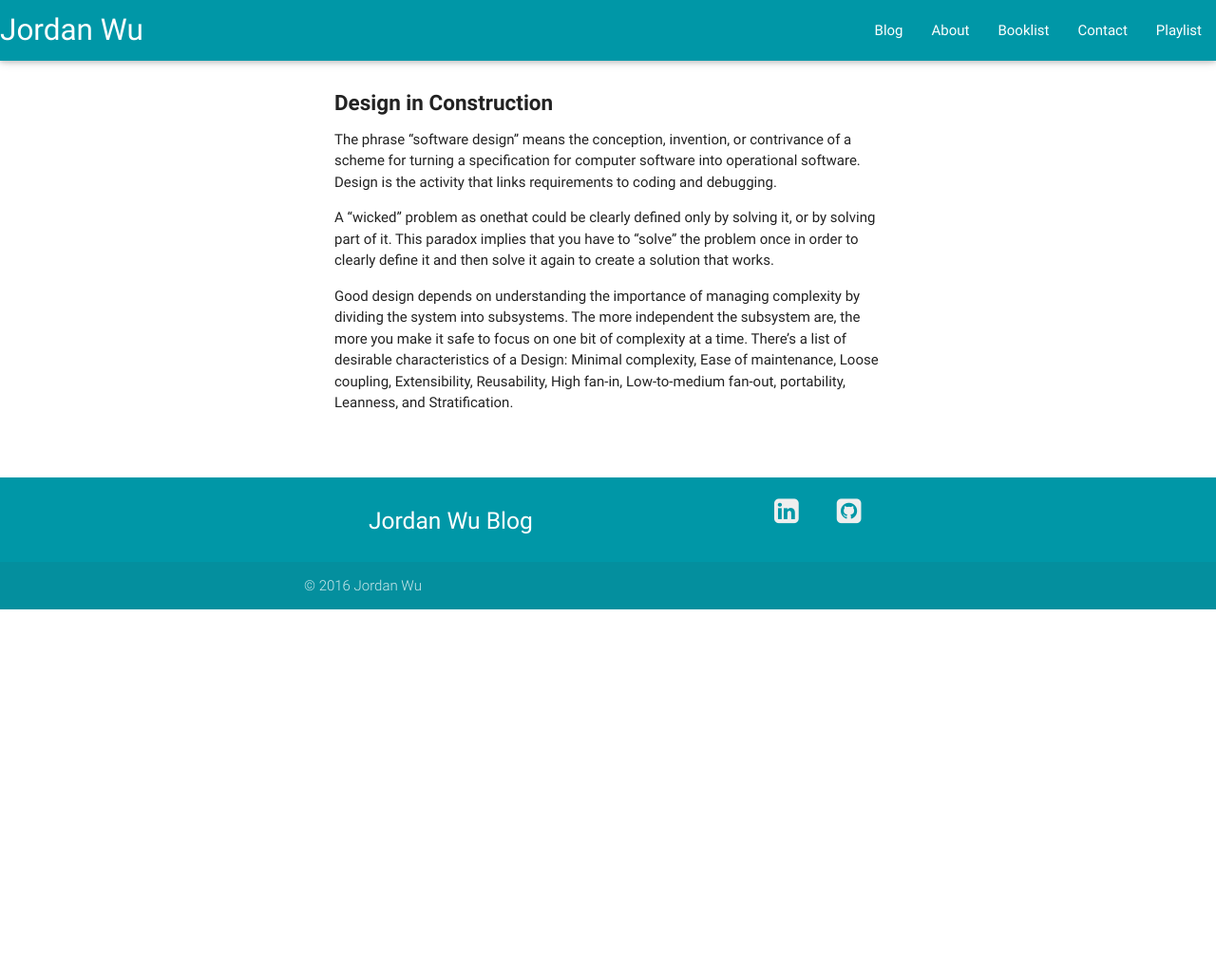
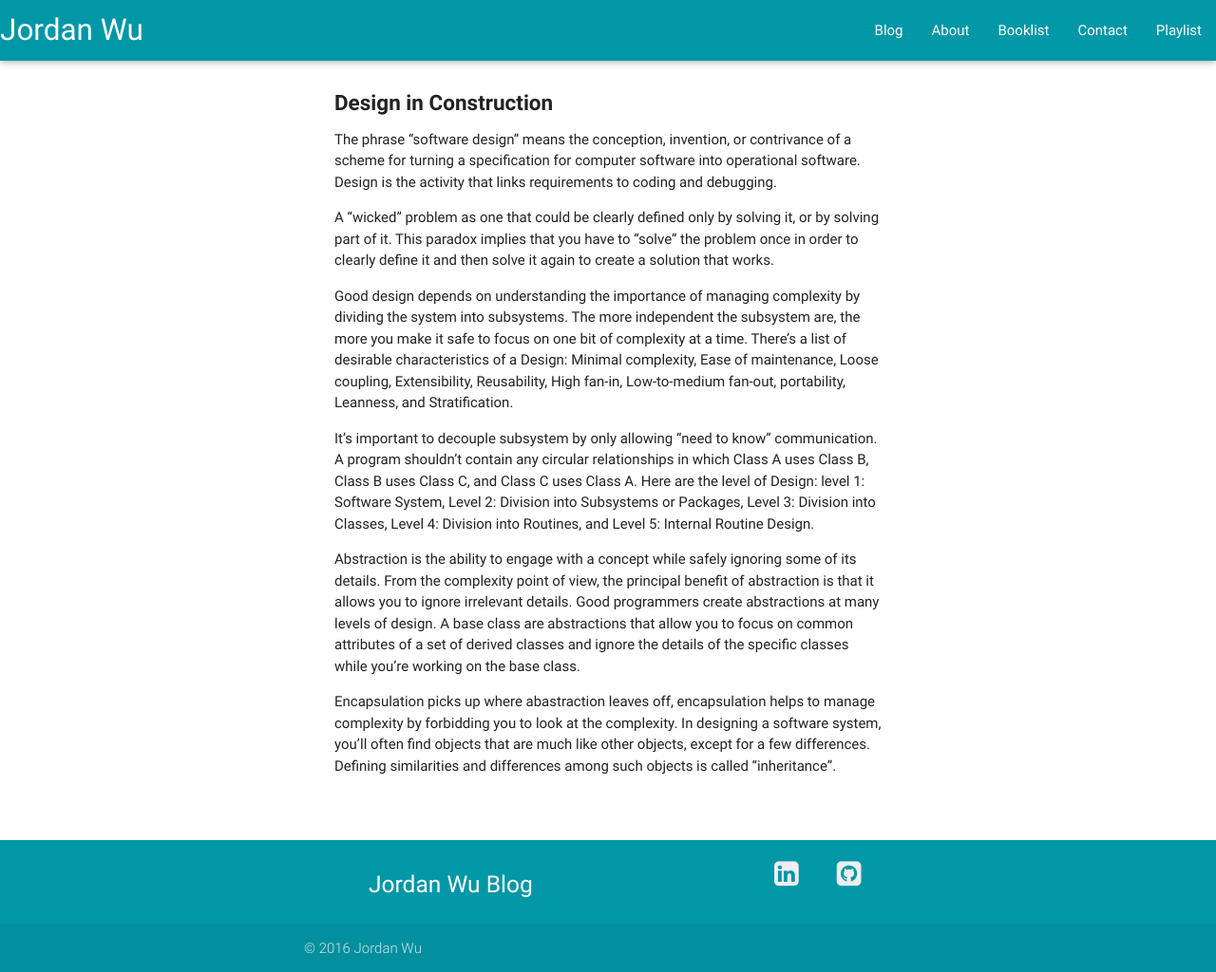
Before and after one commit to JordanSpencerWu/old-website, a Jekyll site: the page built from _posts/book/2016/code-complete/2016-10-11-design-in-construction.md, in a window 1280 px wide and 1024 px high. Shown: the whole window at 95% size. Built offline with Jekyll 4.4.1, drawn with Linux system fonts in a browser that asks for light colours; nearby versions of some CDN libraries.

```diff
--- a/_posts/book/2016/code-complete/2016-10-11-design-in-construction.md
+++ b/_posts/book/2016/code-complete/2016-10-11-design-in-construction.md
@@ -9,6 +9,12 @@ title: "Design in Construction"
 
 The phrase "software design" means the conception, invention, or contrivance of a scheme for turning a specification for computer software into operational software. Design is the activity that links requirements to coding and debugging.
 
-A "wicked" problem as onethat could be clearly defined only by solving it, or by solving part of it. This paradox implies that you have to "solve" the problem once in order to clearly define it and then solve it again to create a solution that works.
+A "wicked" problem as one that could be clearly defined only by solving it, or by solving part of it. This paradox implies that you have to "solve" the problem once in order to clearly define it and then solve it again to create a solution that works.
 
 Good design depends on understanding the importance of managing complexity by dividing the system into subsystems. The more independent the subsystem are, the more you make it safe to focus on one bit of complexity at a time. There's a list of desirable characteristics of a Design: Minimal complexity, Ease of maintenance, Loose coupling, Extensibility, Reusability, High fan-in, Low-to-medium fan-out, portability, Leanness, and Stratification.
+
+It's important to decouple subsystem by only allowing "need to know" communication. A program shouldn't contain any circular relationships in which Class A uses Class B, Class B uses Class C, and Class C uses Class A. Here are the level of Design: level 1: Software System, Level 2: Division into Subsystems or Packages, Level 3: Division into Classes, Level 4: Division into Routines, and Level 5: Internal Routine Design.
+
+Abstraction is the ability to engage with a concept while safely ignoring some of its details. From the complexity point of view, the principal benefit of abstraction is that it allows you to ignore irrelevant details. Good programmers create abstractions at many levels of design. A base class are abstractions that allow you to focus on common attributes of a set of derived classes and ignore the details of the specific classes while you're working on the base class.
+
+Encapsulation picks up where abastraction leaves off, encapsulation helps to manage complexity by forbidding you to look at the complexity. In designing a software system, you'll often find objects that are much like other objects, except for a few differences. Defining similarities and differences among such objects is called "inheritance".
```
Also changed, not shown: other parts of _posts/book/2016/code-complete/2016-10-11-design-in-construction.md (+1 -1 lines), _posts/book/2016/2016-10-11-code-complete.md (+2 -2 lines), _posts/book/2016/code-complete/2016-10-11-key-construction-decisions.md (+1 -1 lines), _posts/book/2016/code-complete/2016-10-11-metaphors-for-a-richer-understanding-of-software-development.md (+1 -1 lines), _posts/book/2016/code-complete/2016-10-11-upstream-prerequisties.md (+1 -1 lines), _posts/book/2016/code-complete/2016-10-12-working-class.md (added, +16 -0 lines).
